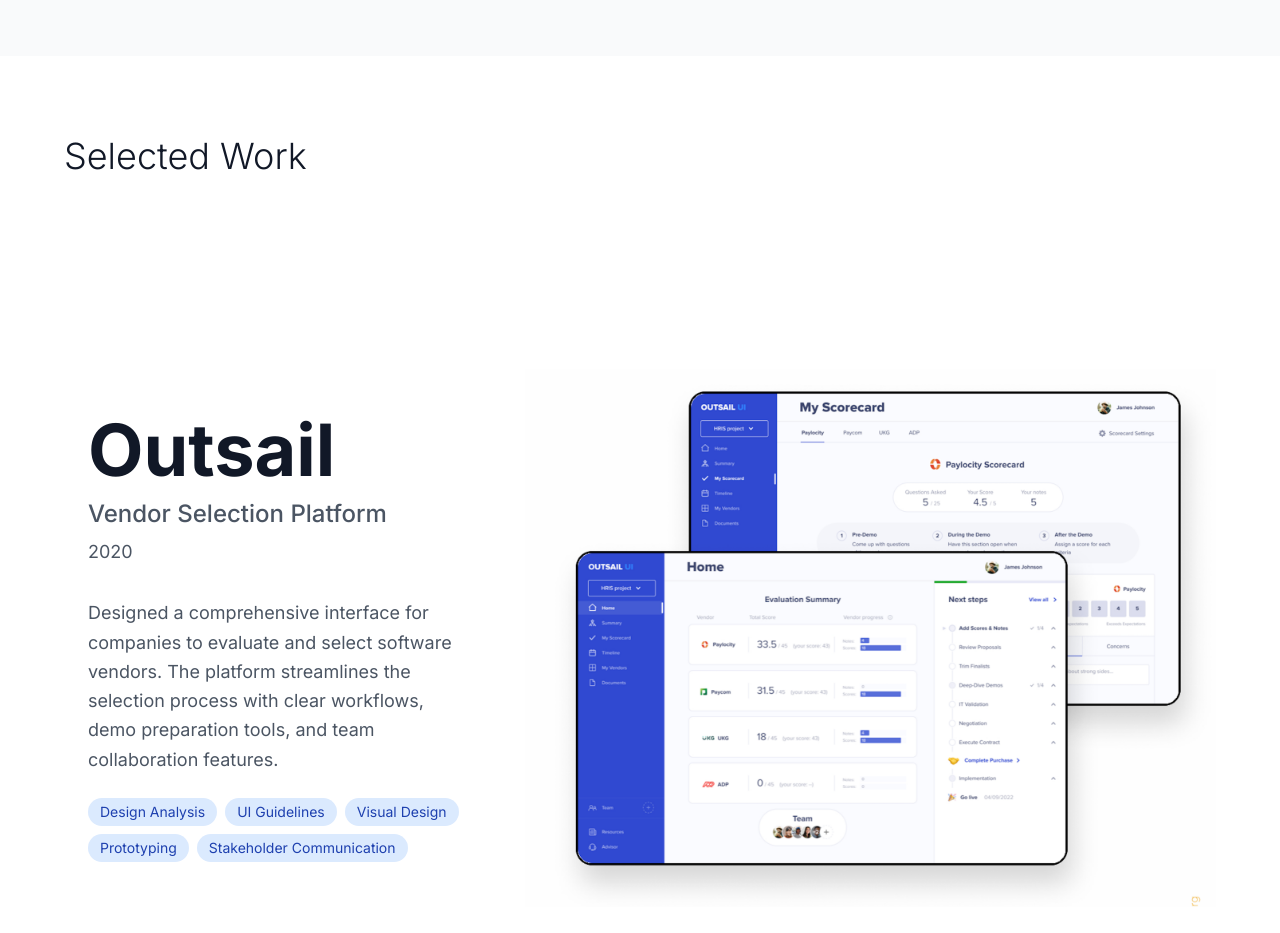
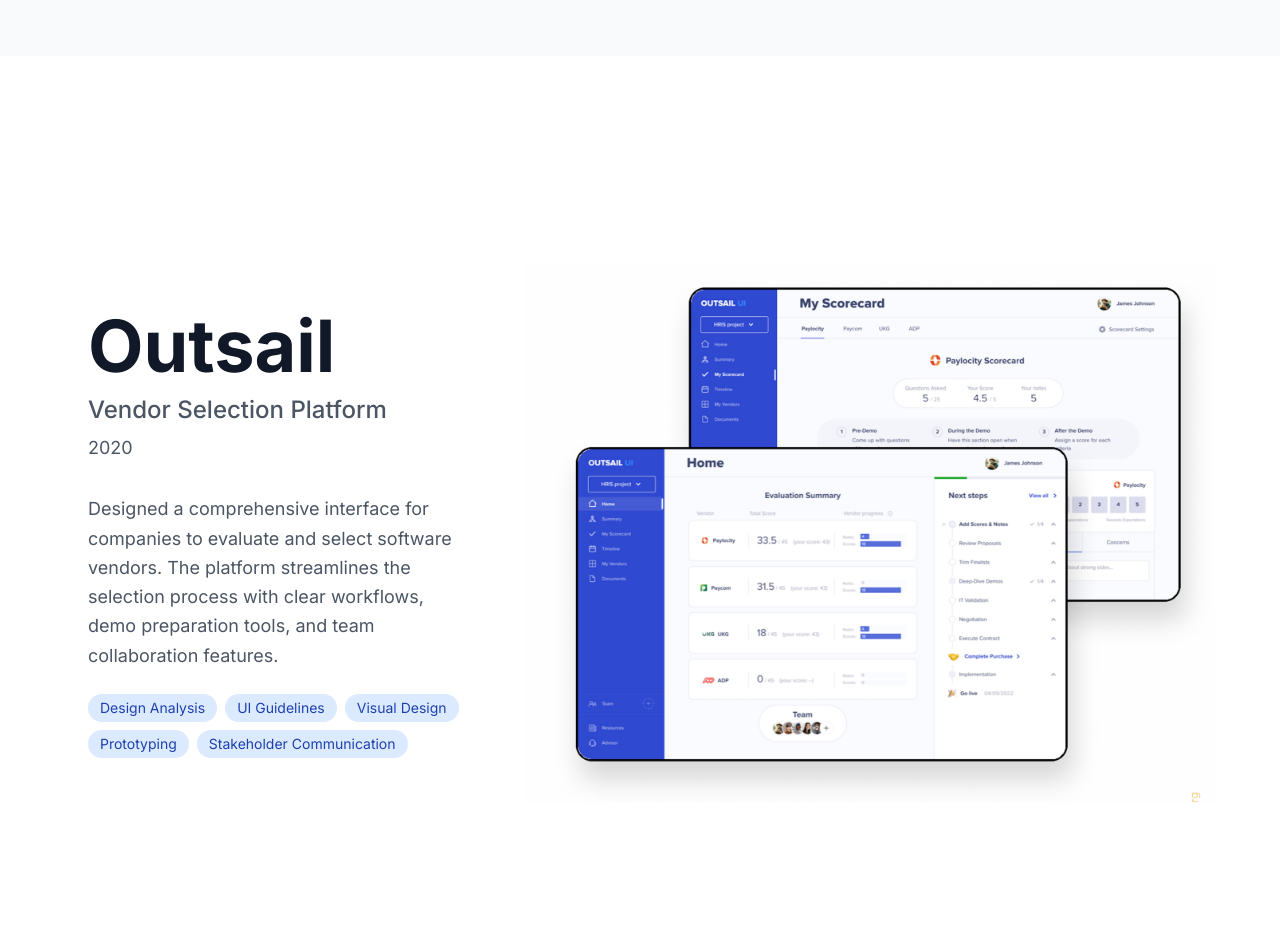
Before and after one commit to MykolaShevchuk/mariana, a Next.js app: page / in a window 1280 px wide. Shown: the part 800-1733 px from the top of the page. Built offline with nearby package versions, Linux system fonts and the light colour scheme.

Commit message:
Remove 'Selected Work' heading from work section

```diff
--- a/src/app/page.tsx
+++ b/src/app/page.tsx
@@ -130,9 +130,6 @@
 			{/* Work Section */}
 			<section id='work' className='py-20 px-6 bg-white'>
 				<div className='max-w-6xl mx-auto'>
-					<div className='mb-16'>
-						<h2 className='text-4xl font-light text-gray-900 mb-4'>Selected Work</h2>
-					</div>
 
 					<div className='space-y-16'>
 						<ProjectCard
```
